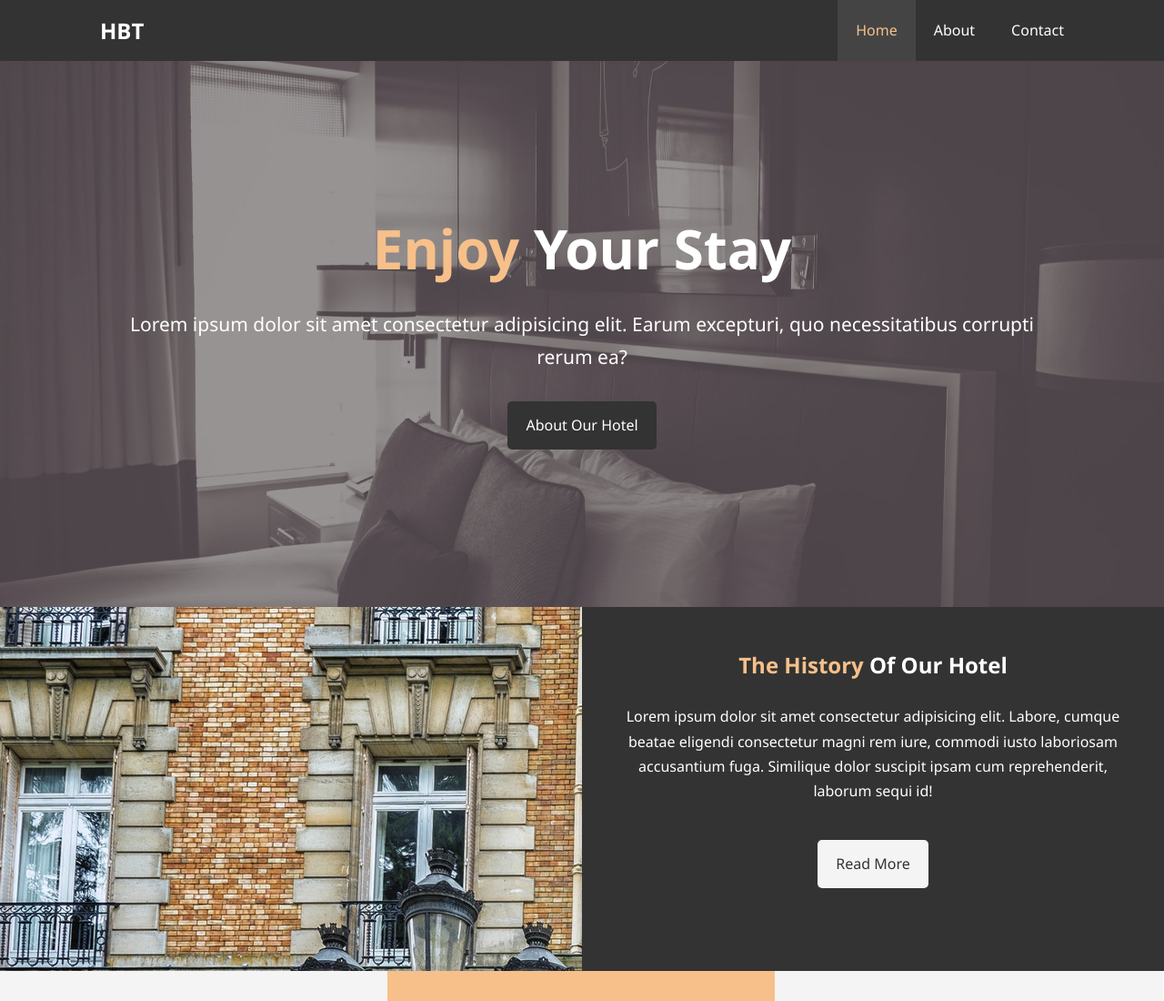
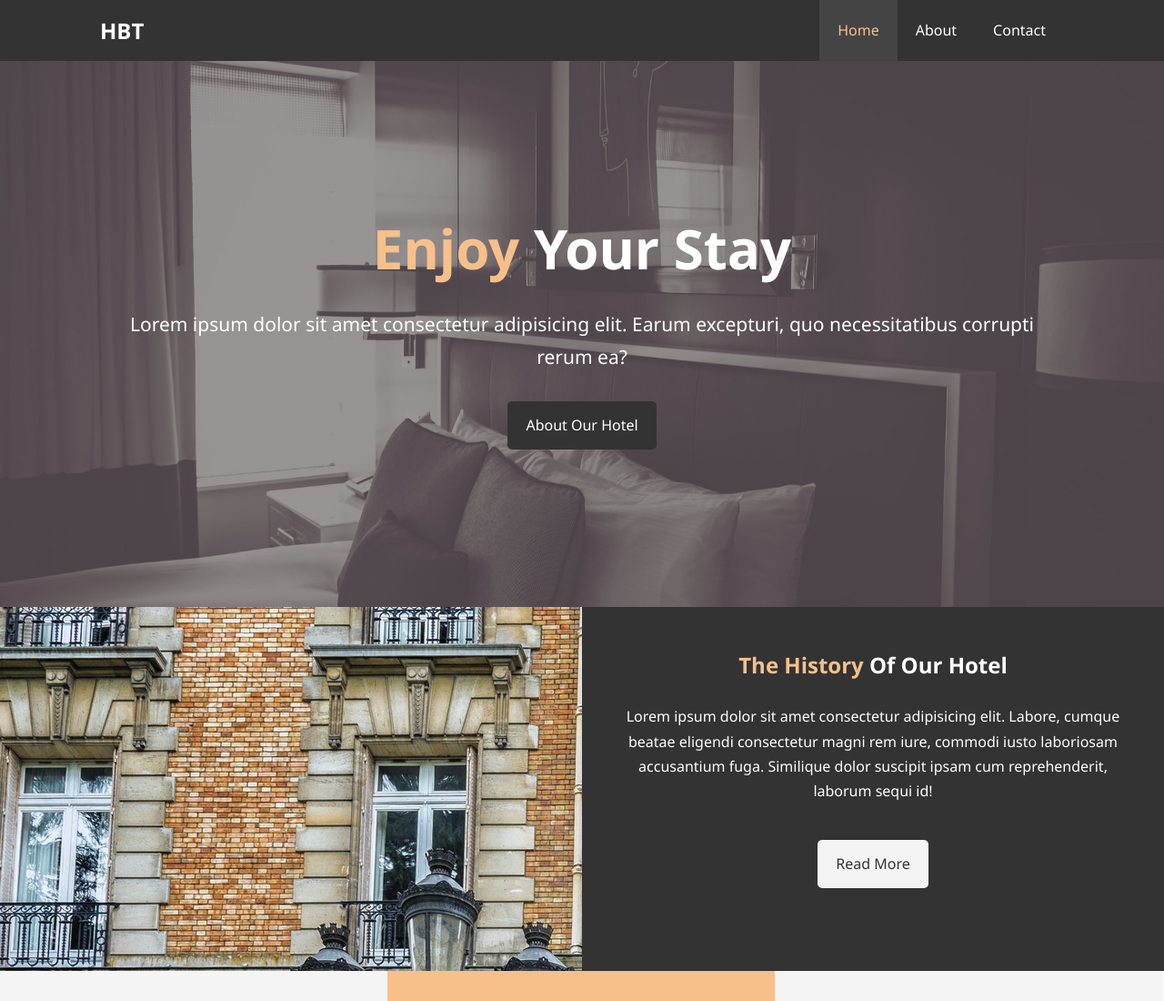
Before and after one commit to leandrofahur/modern-css-and-html, a plain HTML site: page projects/hotel/index.html in a window 1280 px wide. Shown: the top 1100 px of the page at 91% size. Drawn offline with Linux system fonts and the light colour scheme.

Commit message:
contact bugfix

```diff
--- a/projects/hotel/css/style.css
+++ b/projects/hotel/css/style.css
@@ -127,7 +127,7 @@ p {
 
 #navbar ul li:last-child a {
   display: block;
-  padding-right: 0px;
+  /* padding-right: 0px; */
   text-align: center;
 }
 
```
